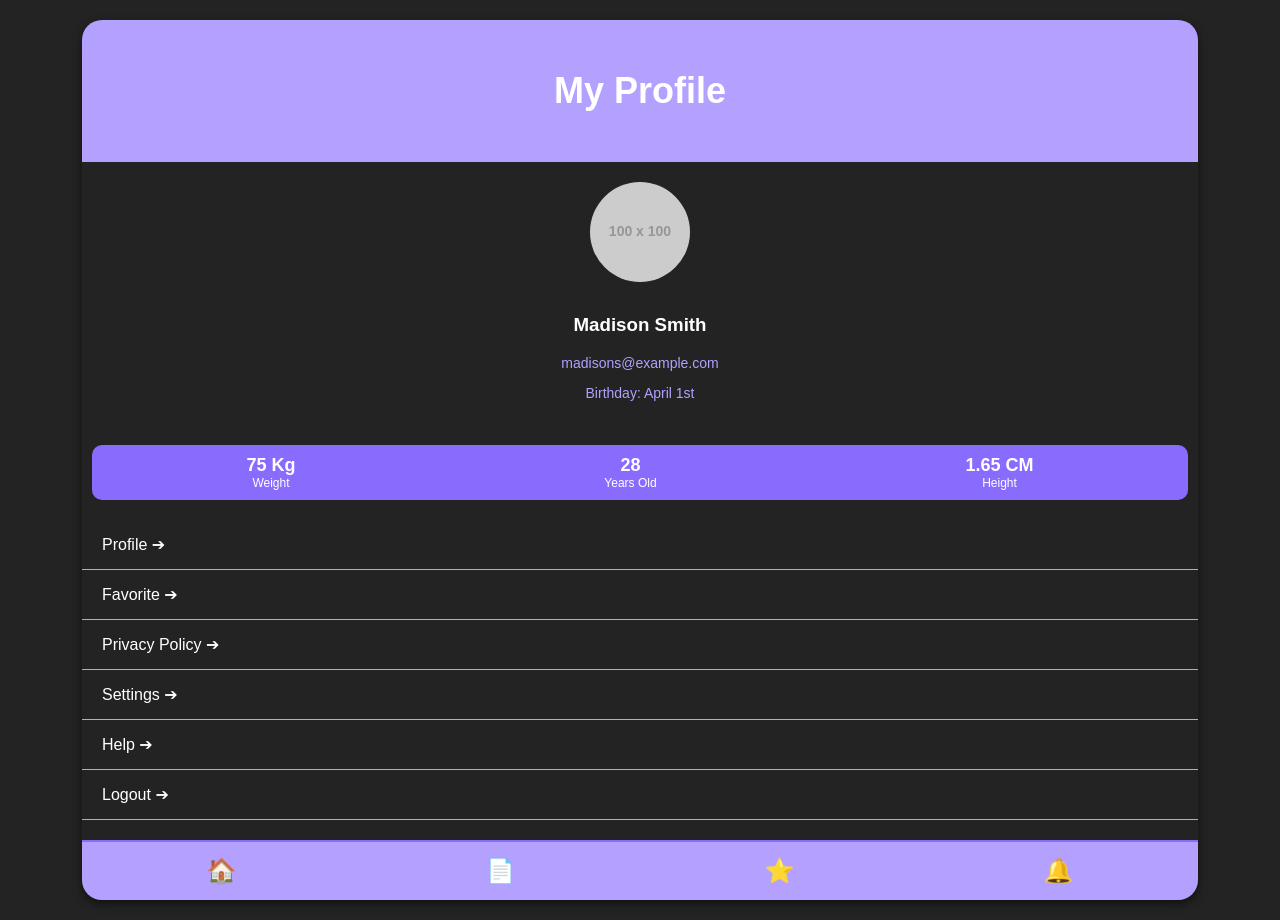
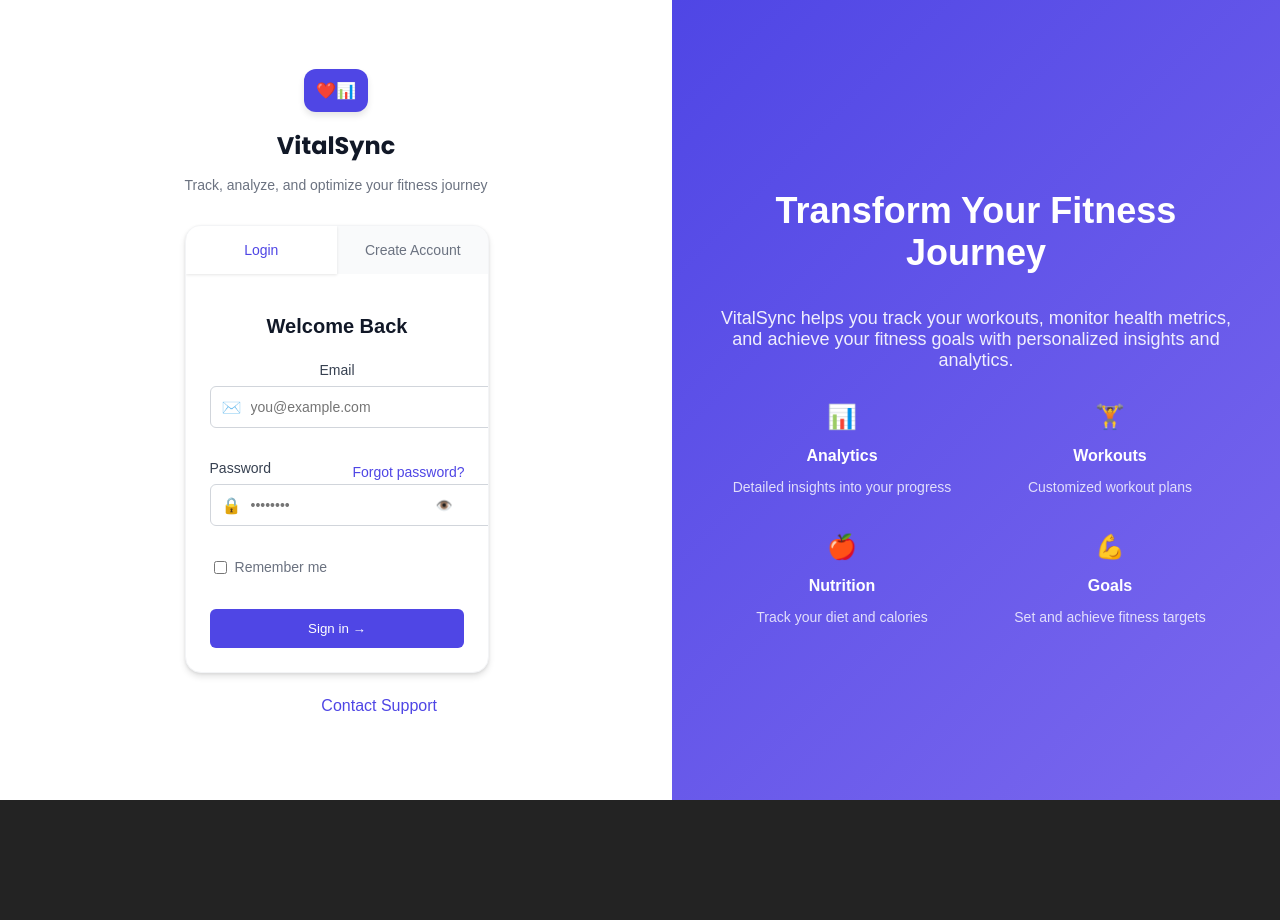
Before and after one commit to esmeaa/VitalSync-frontend, a React (Create React App) app in the folder frontend/: page / in a window 1280 px wide. After the commit the page ends 800 px from the top, so only its background shows below. Built offline with nearby package versions, Linux system fonts and the light colour scheme.

Commit message:
set the font to poppins

```diff
--- a/frontend/public/index.html
+++ b/frontend/public/index.html
@@ -14,6 +14,9 @@
       manifest.json provides metadata used when your web app is installed on a
       user's mobile device or desktop. See https://developers.google.com/web/fundamentals/web-app-manifest/
     -->
+    <link rel="preconnect" href="https://fonts.googleapis.com">
+    <link rel="preconnect" href="https://fonts.gstatic.com" crossorigin>
+    <link href="https://fonts.googleapis.com/css2?family=League+Spartan:wght@100..900&family=Poppins:ital,wght@0,100;0,200;0,300;0,400;0,500;0,600;0,700;0,800;0,900;1,100;1,200;1,300;1,400;1,500;1,600;1,700;1,800;1,900&display=swap" rel="stylesheet">
     <link rel="manifest" href="%PUBLIC_URL%/manifest.json" />
     <!--
       Notice the use of %PUBLIC_URL% in the tags above.
--- a/frontend/src/App.js
+++ b/frontend/src/App.js
@@ -7,7 +7,7 @@
 function App() {
   return (
     <div className="App">
-      <ProfilePage />
+      <AuthPage/>
 
     </div>
   );
--- a/frontend/src/Components/SetUpStep.js
+++ b/frontend/src/Components/SetUpStep.js
@@ -29,7 +29,7 @@
     const stepFormat = {
         gender: {
             title: "What's Your Gender?",
-            paragraph: "Lorem ipsum dolor sit amet,consectetur adipiscing elit, sed do eiusmod tempor incididunt ut labore et dolore magna aliqua.",
+            paragraph: "This helps us determine appropriate fitness plans and recommendations for you",
             options:[{optionName: "Male", icon: male},{optionName: "Female", icon: female}],
             className: "gender-step",
         },
```
